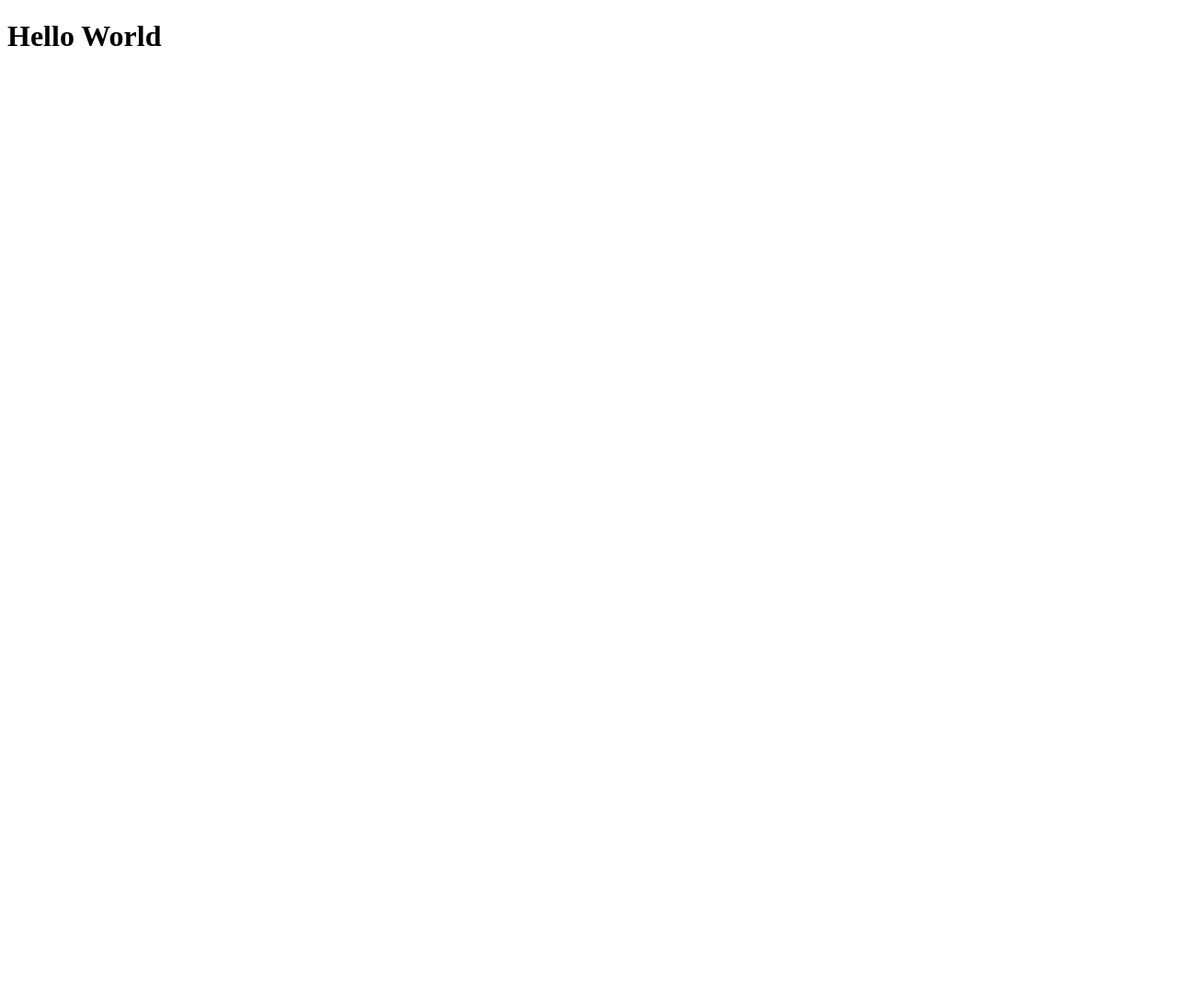
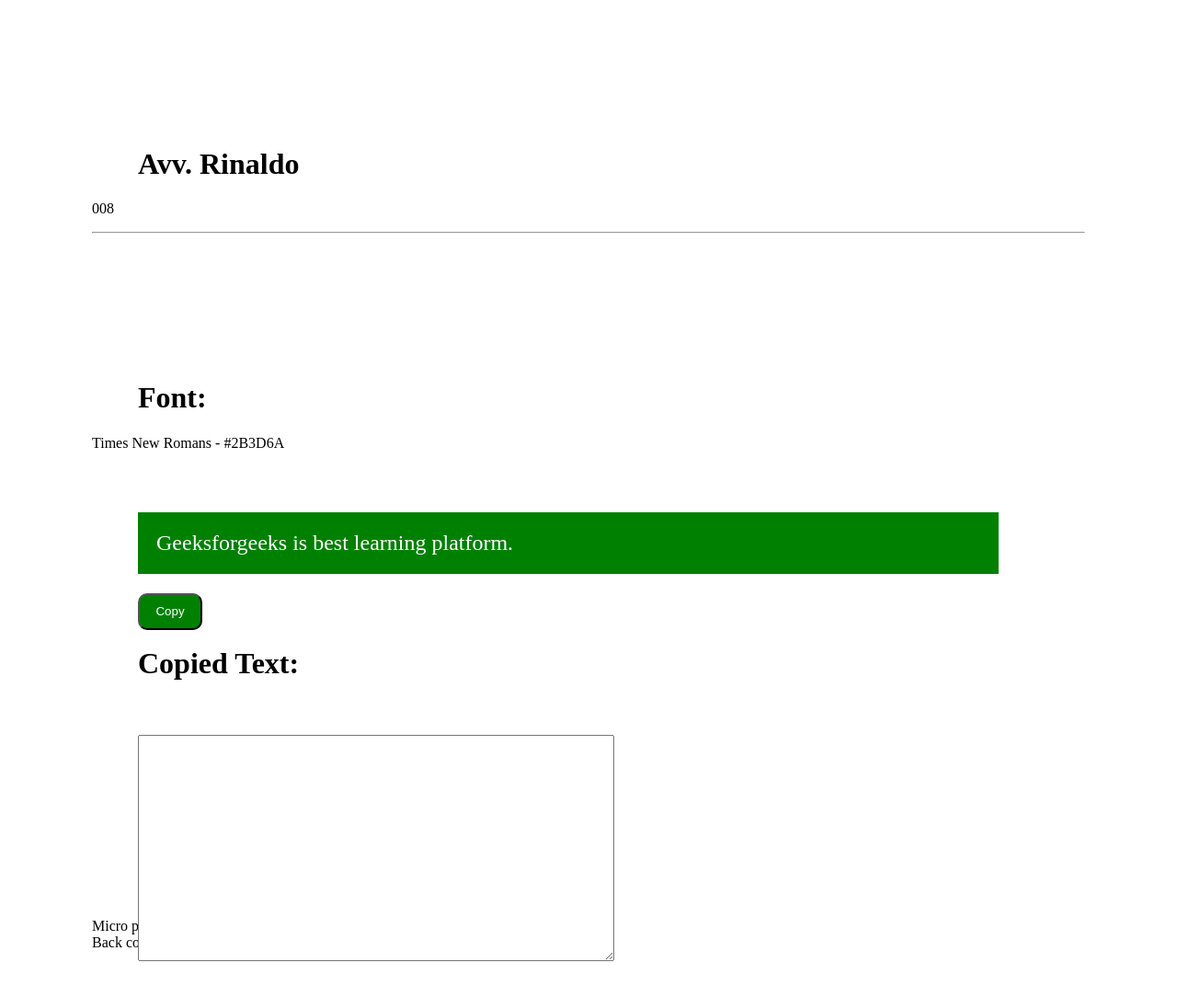
Before and after one commit to falcogoodpage/test, a plain HTML site: page index.html in a window 1280 px wide. Shown: the top 1084 px of the page at 92% size. Before the commit the page ends 800 px from the top, so only its background shows below. Drawn offline with Linux system fonts and the light colour scheme.

Commit message:
index.html

```diff
--- a/index.html
+++ b/index.html
@@ -1,11 +1,124 @@
-<!DOCTYPE html>
-<html>
-<head>
-<title>Example Page</title>
-</head>
-<body>
+<!DOCTYPE HTML>
+<html lang="it">
+	<head>
+		<title>009 (copy)</title>
+		<meta charset="utf-8" />
+		<meta name="viewport" content="width=device-width,initial-scale=1" />
+		<meta name="color-scheme" content="light only" />
+		<meta name="description" content="009" />
+		<meta property="og:site_name" content="009 (copy)" />
+		<meta property="og:title" content="009 (copy)" />
+		<meta property="og:type" content="website" />
+		<meta property="og:description" content="009" />
+		<link href="https://fonts.googleapis.com/css2?display=swap&family=Montserrat:ital,wght@0,500;1,500" rel="stylesheet" type="text/css" />
+		<link rel="stylesheet" href="assets/main.css" />
+		<noscript><link rel="stylesheet" href="assets/noscript.css" /></noscript>
+	</head>
+	<body class="is-loading">
+		<div id="wrapper">
+			<div id="main">
+				<div class="inner">
+					<h1 id="text01" class="style2">Avv. Rinaldo</h1>
+					<p id="text03">008</p>
+					<hr id="divider02" class="style2">
+					<h1 id="text05">Font:</h1>
+					<p id="text04" class="style1">Times New Romans - #2B3D6A</p>
+					<div id="embed01">
+						<!-- qweoqwupeoiqwuewqe --><!DOCTYPE html>
+						<html>
 
-<h1>Hello World</h1>
+						<head>
+						<style>
+						body {
+						margin: 100px;
+						}
 
-</body>
+						#textbox {
+						width: 40vw;
+						height: 30vh;
+						position: absolute;
+						margin-left: 50px;
+						margin-top: 20px;
+						}
+
+						button {
+						width: 70px;
+						height: 40px;
+						margin-top: 120px;
+						margin-left: 50px;
+						background-color: green;
+						color: white;
+						border-radius: 10px;
+						box-shadow: grey;
+						position: absolute;
+						}
+
+						#sample {
+						width: 70vw;
+						margin: 50px;
+						background-color: green;
+						color: white;
+						padding: 20px;
+						font-size: x-large;
+						position: absolute;
+						}
+
+						h1 {
+						margin-left: 50px;
+						margin-top: 160px;
+						}
+						</style>
+						</head>
+
+						<body>
+						<div id="sample">
+						Geeksforgeeks is best learning platform.
+						</div>
+						<br />
+
+						<button onclick="copyText()">Copy</button>
+						<br />
+
+						<h1>Copied Text:</h1><br />
+						<textarea id="textbox"></textarea>
+
+						<script>
+						function copyText() {
+
+						/* Copy text into clipboard */
+						navigator.clipboard.writeText
+						("Geeksforgeeks is best learning platform.");
+						}
+						</script>
+						</body>
+
+						</html><!-- mnbnbxmbzxmncbzxc -->
+					</div>
+					<h1 id="text07">Front page:</h1>
+					<p id="text09" class="style1"><span class="p">Micro pois: #A79E80<br />Back color: #6481BF</span></p>
+					<h1 id="text02">Back page:</h1>
+					<p id="text08" class="style1"><span class="p">Righe verticali #04243C<br />Color 2: #04243C</span></p>
+					<ul id="icons01" class="style1 icons">
+						<li>
+							<a class="n01" href="#">
+								<svg aria-labelledby="icon-title"><title id="icon-title">Email</title><use xlink:href="assets/icons.svg#email"></use></svg>
+								<span class="label">Email</span>
+							</a>
+						</li><li>
+							<a class="n02" href="#">
+								<svg aria-labelledby="icon-title"><title id="icon-title">Fax</title><use xlink:href="assets/icons.svg#fax"></use></svg>
+								<span class="label">Fax</span>
+							</a>
+						</li><li>
+							<a class="n03" href="#">
+								<svg aria-labelledby="icon-title"><title id="icon-title">LinkedIn</title><use xlink:href="assets/icons.svg#linkedin"></use></svg>
+								<span class="label">LinkedIn</span>
+							</a>
+						</li>
+					</ul>
+				</div>
+			</div>
+		</div>
+		<script src="assets/main.js"></script>
+	</body>
 </html>
```
